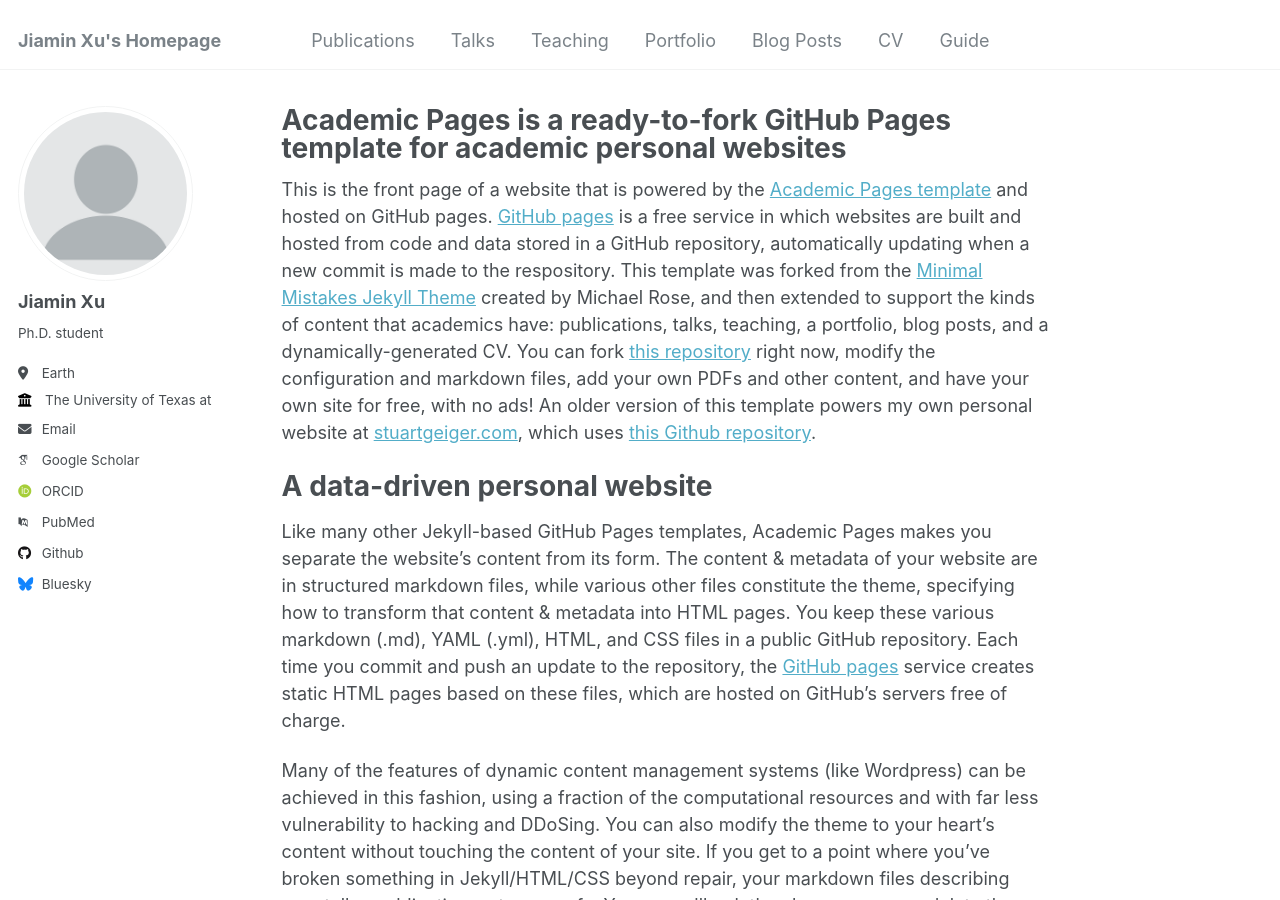
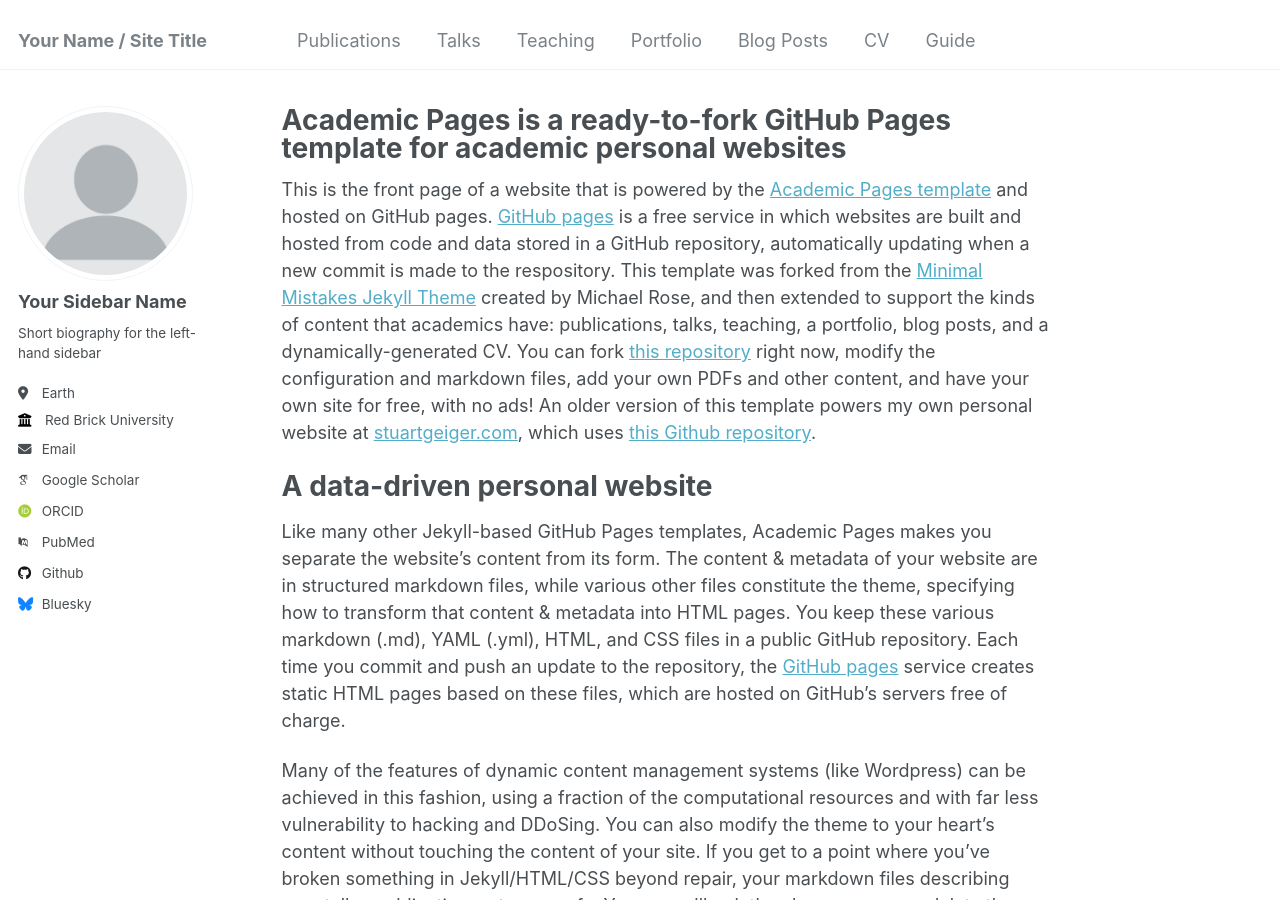
Before and after one commit to Jiaminx7/Website, a Jekyll site: the page built from _pages/about.md, in a window 1280 px wide and 900 px high. Built offline with Jekyll 4.4.1, drawn with Linux system fonts in a browser that asks for light colours; some web fonts are replaced.

Commit message:
Update _config.yml

```diff
--- a/_config.yml
+++ b/_config.yml
@@ -8,11 +8,11 @@
 
 # Basic Site Settings
 locale                   : "en-US"
-title                    : "Jiamin Xu's Homepage"
+title                    : "Your Name / Site Title"
 title_separator          : "-"
 name                     : &name "Jiamin Xu"
 description              : &description "personal description"
-url                      : https://JiaminXu.github.io # the base hostname & protocol for your site e.g. "https://mmistakes.github.io"
+url                      : https://academicpages.github.io # the base hostname & protocol for your site e.g. "https://mmistakes.github.io"
 baseurl                  : "" # the subpath of your site, e.g. "/blog"
 repository               : "academicpages/academicpages.github.io"
 
@@ -22,13 +22,13 @@ repository               : "academicpages/academicpages.github.io"
 author:
   # Biographic information
   avatar           : "profile.png"
-  name             : "Jiamin Xu"
-  pronouns         : # example: "H/her"
-  bio              : "Ph.D. student"
+  name             : "Your Sidebar Name"
+  pronouns         : # example: "she/her"
+  bio              : "Short biography for the left-hand sidebar"
   location         : "Earth"
-  employer         : "The University of Texas at Austin"
+  employer         : "Red Brick University"
   uri              : # URL
-  email            : "jiaminxu@utexas.edu"
+  email            : "none@example.org"
 
   # Academic websites
   arxiv            : # URL - Update with the correct link to your profile
```
